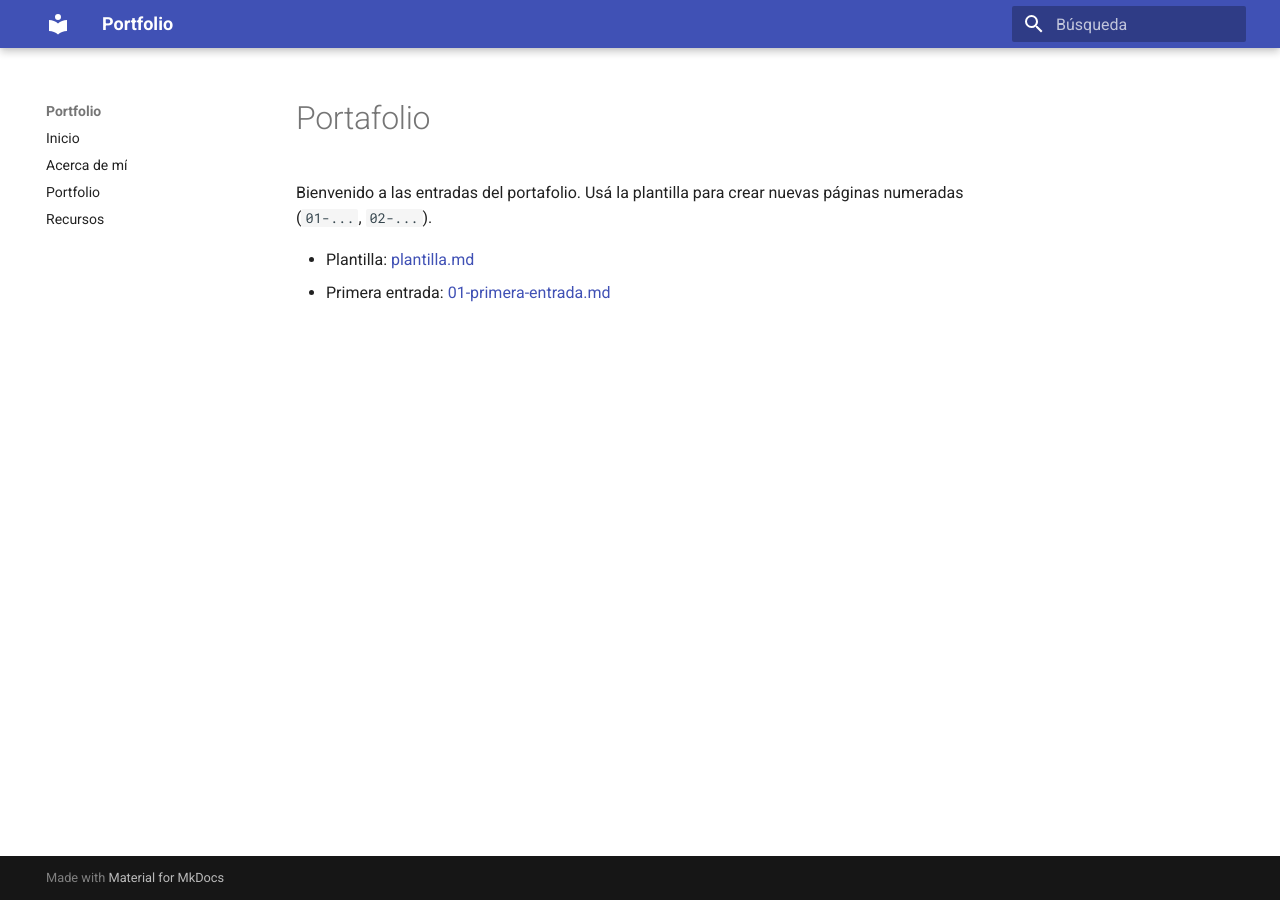
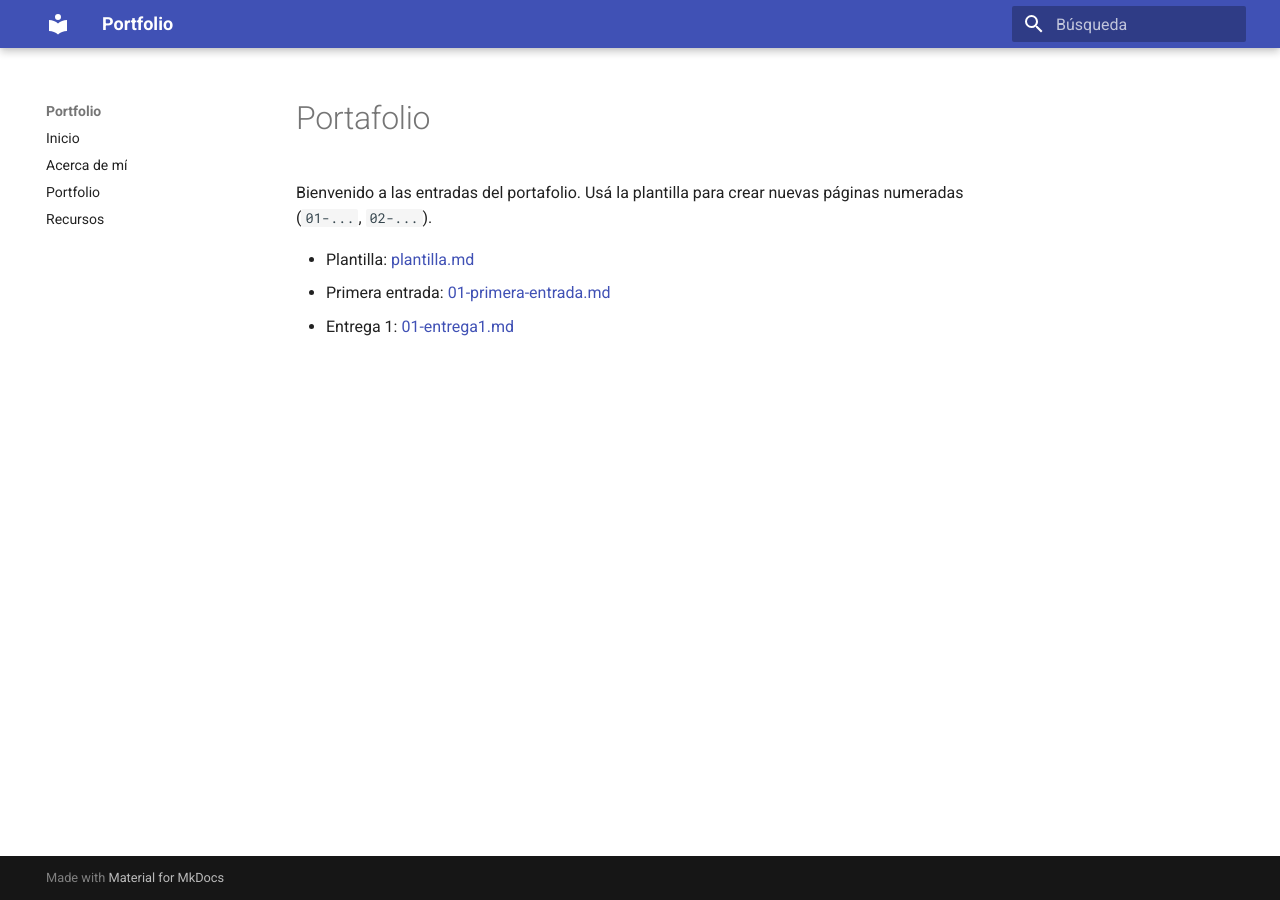
Before and after one commit to SantiagoFerraro03/ia-portfolio, an MkDocs documentation site: the page built from docs/portfolio/index.md, in a window 1280 px wide. Built offline with MkDocs 1.6.1 and Material for MkDocs 9.7.7, drawn with Linux system fonts in a browser that asks for light colours.

Commit message:
Update index.md

```diff
--- a/docs/portfolio/index.md
+++ b/docs/portfolio/index.md
@@ -10,3 +10,4 @@ Bienvenido a las entradas del portafolio. Usá la plantilla para crear nuevas p
 
 - Plantilla: [plantilla.md](plantilla.md)
 - Primera entrada: [01-primera-entrada.md](01-primera-entrada.md)
+- Entrega 1: [01-entrega1.md](01-entrega1.md)
```
